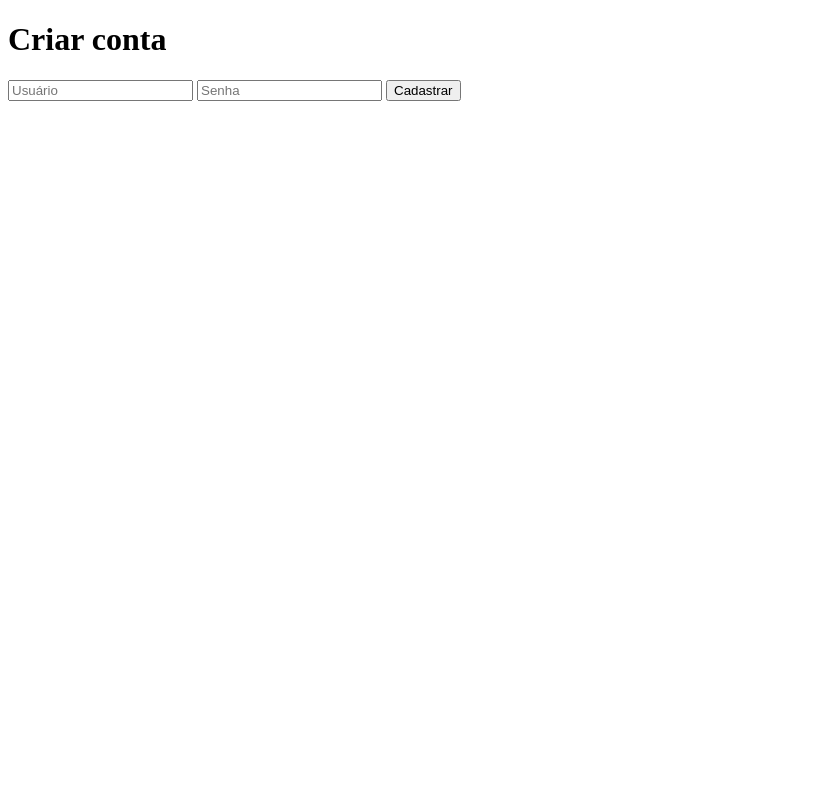
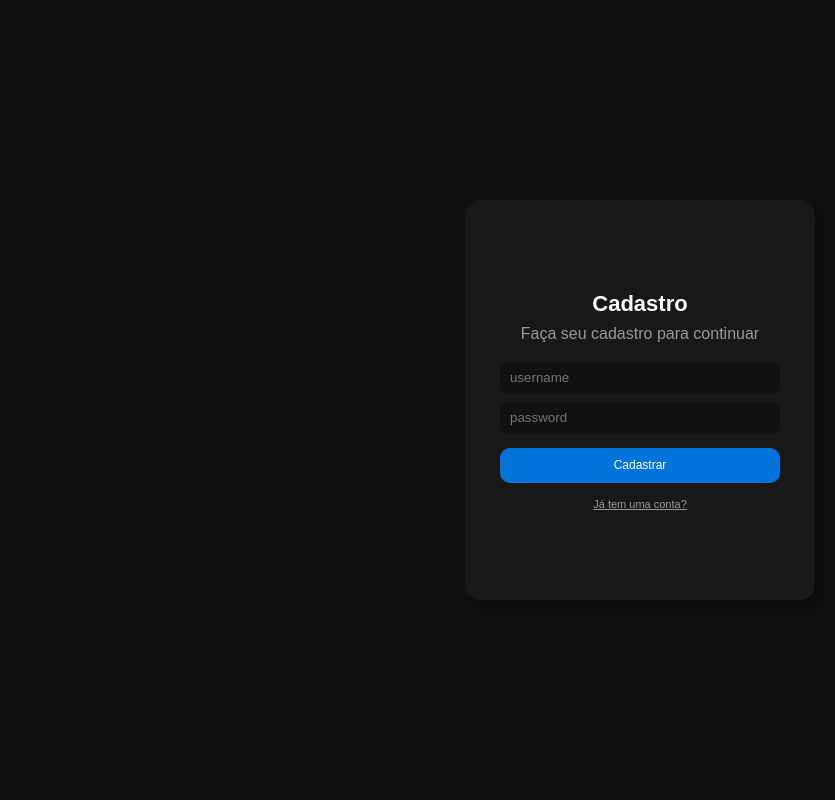
Before and after one commit to miguelrsant/desafio-backend, a Django app: page /register/ in a window 1280 px wide. Shown: the whole page, without its empty margins (0-835 px from the left). Run offline with Django 5.2, Linux system fonts and the light colour scheme.

Commit message:
style: add initial styling for login and register pages

```diff
--- /dev/null
+++ b/web/static/css/main.css
@@ -0,0 +1,71 @@
+.card_login {
+  background-color: #181818;
+  width: 90%;
+  max-width: 350px;
+  height: 400px;
+  display: flex;
+  justify-content: center;
+  align-items: center;
+  flex-direction: column;
+  border-radius: 15px;
+  box-shadow: 8px 8px 5px rgba(0, 0, 0, 0.205);
+}
+.card_login h1 {
+  color: white;
+  margin-bottom: 8px;
+  font-size: 22px;
+}
+.card_login p {
+  color: #999999;
+  margin-bottom: 20px;
+  font-size: 16px;
+}
+.card_login input {
+  width: 90%;
+  max-width: 280px;
+  height: 30px;
+  margin-bottom: 10px;
+  padding-left: 10px;
+  border: none;
+  border-radius: 5px;
+  background-color: #111111;
+  color: #999999;
+}
+.card_login input:focus {
+  outline: none;
+}
+.card_login button {
+  width: 90%;
+  max-width: 280px;
+  height: 35px;
+  margin: 5px 0px;
+  background-color: #0174dc;
+  color: white;
+  border: none;
+  cursor: pointer;
+  border-radius: 10px;
+  font-size: 12px;
+  transition: 0.3s ease;
+}
+.card_login button:hover {
+  background-color: #0264bb;
+}
+.card_login a {
+  margin-top: 10px;
+  color: #999999;
+  text-decoration: underline;
+  font-size: 11px;
+}
+
+*,
+*::before,
+*::after {
+  box-sizing: border-box;
+  margin: 0;
+  padding: 0;
+  font-family: Arial, Helvetica, sans-serif;
+}
+
+body {
+  background-color: #0f0f0f;
+}/*# sourceMappingURL=main.css.map */
--- /dev/null
+++ b/web/static/css/main.scss
@@ -0,0 +1,14 @@
+@import "partials/login";
+
+*,
+*::before,
+*::after {
+  box-sizing: border-box;
+  margin: 0;
+  padding: 0;
+  font-family: Arial, Helvetica, sans-serif;
+}
+
+body {
+  background-color: #0f0f0f;
+}
--- /dev/null
+++ b/web/static/css/partials/login.scss
@@ -0,0 +1,61 @@
+.card_login {
+  background-color: #181818;
+  width: 90%;
+  max-width: 350px;
+  height: 400px;
+  display: flex;
+  justify-content: center;
+  align-items: center;
+  flex-direction: column;
+  border-radius: 15px;
+  box-shadow: 8px 8px 5px rgba(0, 0, 0, 0.205);
+
+  h1 {
+    color: white;
+    margin-bottom: 8px;
+    font-size: 22px;
+  }
+  p {
+    color: #999999;
+    margin-bottom: 20px;
+    font-size: 16px;
+  }
+
+  input {
+    width: 90%;
+    max-width: 280px;
+    height: 30px;
+    margin-bottom: 10px;
+    padding-left: 10px;
+    border: none;
+    border-radius: 5px;
+    background-color: #111111;
+    color: #999999;
+  }
+  input:focus {
+    outline: none;
+  }
+
+  button {
+    width: 90%;
+    max-width: 280px;
+    height: 35px;
+    margin: 5px 0px;
+    background-color: #0174dc;
+    color: white;
+    border: none;
+    cursor: pointer;
+    border-radius: 10px;
+    font-size: 12px;
+    transition: 0.3s ease;
+    &:hover {
+      background-color: #0264bb;
+    }
+  }
+  a {
+    margin-top: 10px;
+    color: #999999;
+    text-decoration: underline;
+    font-size: 11px;
+  }
+}
--- a/web/templates/register.html
+++ b/web/templates/register.html
@@ -1,18 +1,31 @@
 <!doctype html>
+<html lang="pt-br">
+  <head>
+    <meta charset="UTF-8" />
+    <meta name="viewport" content="width=device-width, initial-scale=1.0" />
+    <link rel="stylesheet" href="/static/css/main.css" />
+    <title>Cadastro</title>
+    <style>
+      body {
+        height: 100vh;
+        margin: 0;
+        display: flex;
+        justify-content: center;
+        align-items: center;
+      }
+    </style>
+  </head>
+  <body>
+    <div class="card_login">
+      <h1>Cadastro</h1>
+      <p>Faça seu cadastro para continuar</p>
+      <input id="username" placeholder="username" />
 
-<html>
-  <head>
-    <title>Cadastro</title>
-  </head>
+      <input id="password" type="password" placeholder="password" />
 
-  <body>
-    <h1>Criar conta</h1>
-
-    <input id="username" placeholder="Usuário" />
-
-    <input id="password" type="password" placeholder="Senha" />
-
-    <button onclick="register()">Cadastrar</button>
+      <button onclick="register()">Cadastrar</button>
+      <a href="/"> Já tem uma conta? </a>
+    </div>
 
     <script src="/static/app.js"></script>
   </body>
```
Also changed, not shown: web/static/css/partials/login.css (added, +58 -0 lines), web/templates/dashboard.html (+7 -2 lines), web/templates/login.html (+25 -14 lines), 2 other files.
